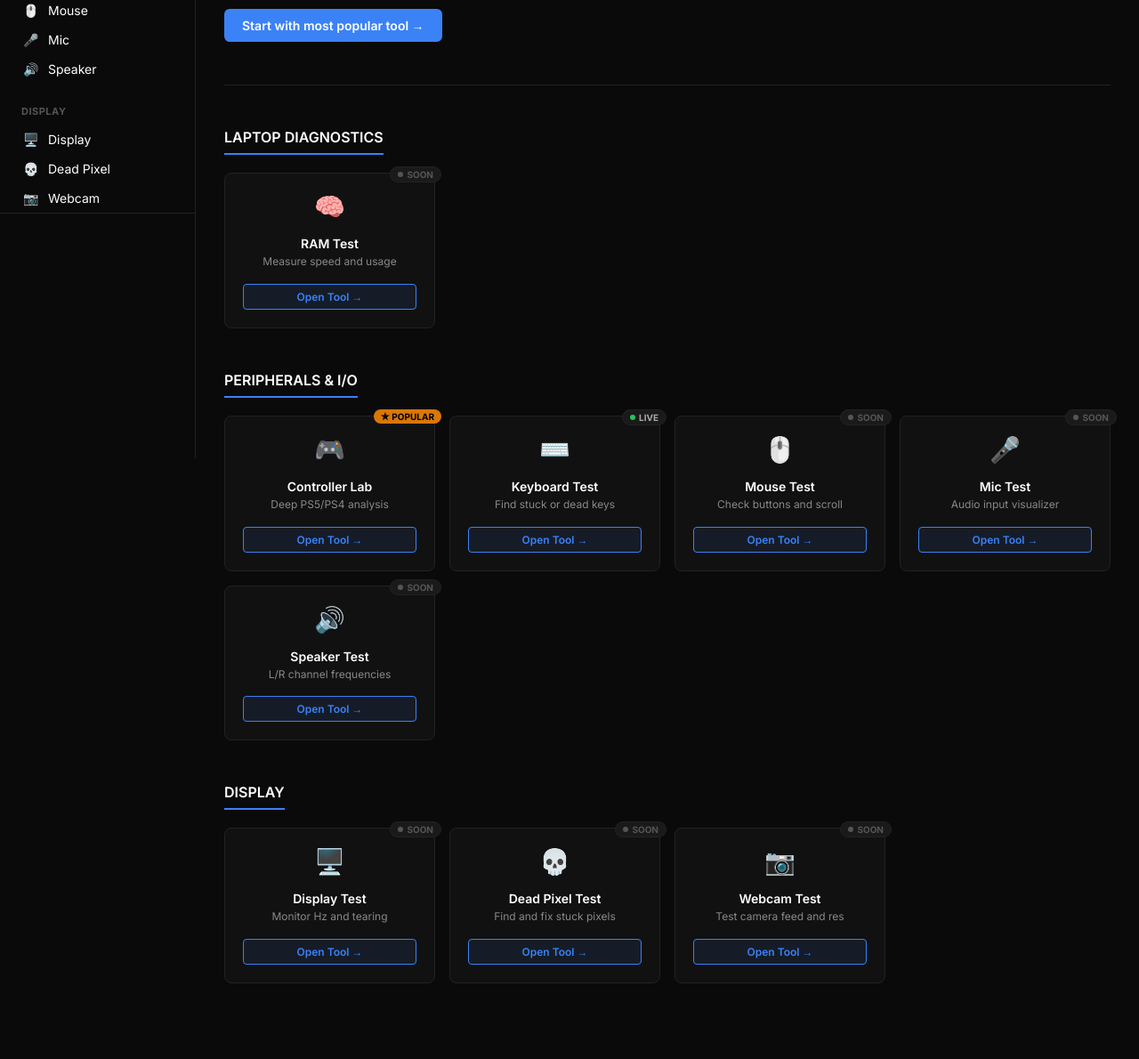
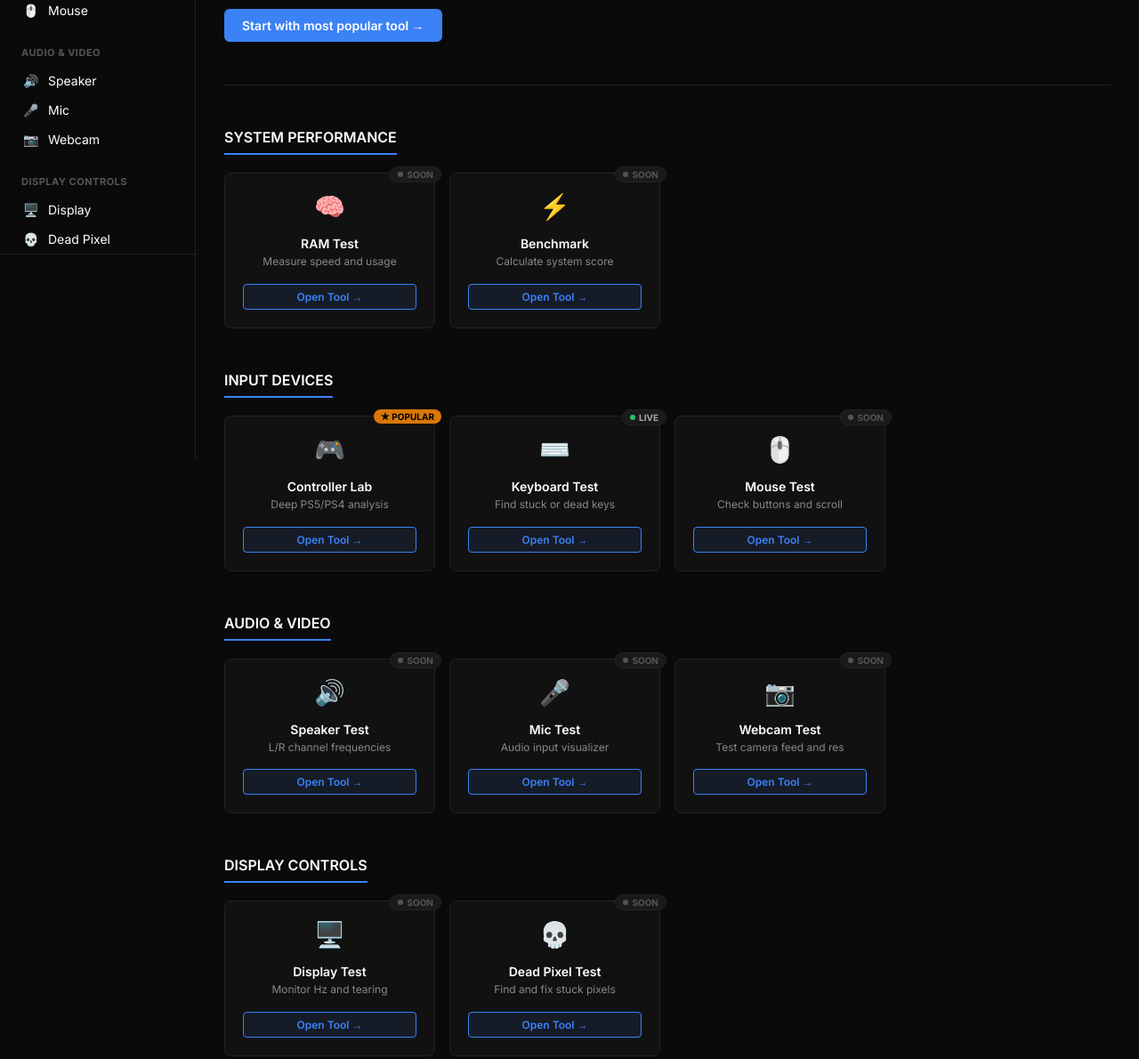
Before and after one commit to Ay4uh/ps-controller-lab, a plain HTML site: page index.html in a window 1280 px wide. Shown: the part 285-1475 px from the top of the page at 89% size. Drawn offline with Linux system fonts and the light colour scheme.

Commit message:
style: reorganize homepage and sidebar categories for better balance

```diff
--- a/index.html
+++ b/index.html
@@ -100,7 +100,7 @@
       <div class="container">
 
         <div class="tool-section">
-          <h2 class="section-title">LAPTOP DIAGNOSTICS</h2>
+          <h2 class="section-title">SYSTEM PERFORMANCE</h2>
           <div class="tool-grid">
 
             <a href="/tools/ram-test/" class="tool-card">
@@ -111,11 +111,19 @@
               <div class="btn-open">Open Tool &rarr;</div>
             </a>
 
+            <a href="/tools/benchmark/" class="tool-card">
+              <span class="badge badge-soon">Soon</span>
+              <div class="tool-icon-large">⚡</div>
+              <h3 class="tool-title">Benchmark</h3>
+              <p class="tool-desc">Calculate system score</p>
+              <div class="btn-open">Open Tool &rarr;</div>
+            </a>
+
           </div>
         </div>
 
         <div class="tool-section">
-          <h2 class="section-title">PERIPHERALS & I/O</h2>
+          <h2 class="section-title">INPUT DEVICES</h2>
           <div class="tool-grid">
 
             <a href="/tools/controller-lab/" class="tool-card">
@@ -142,13 +150,12 @@
               <div class="btn-open">Open Tool &rarr;</div>
             </a>
 
-            <a href="/tools/mic-test/" class="tool-card">
-              <span class="badge badge-soon">Soon</span>
-              <div class="tool-icon-large">🎤</div>
-              <h3 class="tool-title">Mic Test</h3>
-              <p class="tool-desc">Audio input visualizer</p>
-              <div class="btn-open">Open Tool &rarr;</div>
-            </a>
+          </div>
+        </div>
+
+        <div class="tool-section">
+          <h2 class="section-title">AUDIO & VIDEO</h2>
+          <div class="tool-grid">
 
             <a href="/tools/speaker-test/" class="tool-card">
               <span class="badge badge-soon">Soon</span>
@@ -158,11 +165,27 @@
               <div class="btn-open">Open Tool &rarr;</div>
             </a>
 
+            <a href="/tools/mic-test/" class="tool-card">
+              <span class="badge badge-soon">Soon</span>
+              <div class="tool-icon-large">🎤</div>
+              <h3 class="tool-title">Mic Test</h3>
+              <p class="tool-desc">Audio input visualizer</p>
+              <div class="btn-open">Open Tool &rarr;</div>
+            </a>
+
+            <a href="/tools/webcam-test/" class="tool-card">
+              <span class="badge badge-soon">Soon</span>
+              <div class="tool-icon-large">📷</div>
+              <h3 class="tool-title">Webcam Test</h3>
+              <p class="tool-desc">Test camera feed and res</p>
+              <div class="btn-open">Open Tool &rarr;</div>
+            </a>
+
           </div>
         </div>
 
         <div class="tool-section">
-          <h2 class="section-title">DISPLAY</h2>
+          <h2 class="section-title">DISPLAY CONTROLS</h2>
           <div class="tool-grid">
 
             <a href="/tools/display-test/" class="tool-card">
@@ -178,14 +201,6 @@
               <div class="tool-icon-large">💀</div>
               <h3 class="tool-title">Dead Pixel Test</h3>
               <p class="tool-desc">Find and fix stuck pixels</p>
-              <div class="btn-open">Open Tool &rarr;</div>
-            </a>
-
-            <a href="/tools/webcam-test/" class="tool-card">
-              <span class="badge badge-soon">Soon</span>
-              <div class="tool-icon-large">📷</div>
-              <h3 class="tool-title">Webcam Test</h3>
-              <p class="tool-desc">Test camera feed and res</p>
               <div class="btn-open">Open Tool &rarr;</div>
             </a>
 
--- a/shared/sidebar.js
+++ b/shared/sidebar.js
@@ -15,7 +15,7 @@ function injectSidebar(activeToolId = null) {
     <aside class="global-sidebar" id="globalSidebar">
 
       <div class="nav-section">
-        <div class="nav-category">Laptop</div>
+        <div class="nav-category">System Performance</div>
         <ul class="nav-list">
           <li class="nav-item"><a href="/tools/ram-test/" id="nav-ram-test">
             <div class="nav-item-left"><span class="nav-icon">🧠</span> RAM</div>
@@ -27,7 +27,7 @@ function injectSidebar(activeToolId = null) {
       </div>
 
       <div class="nav-section">
-        <div class="nav-category">Peripherals</div>
+        <div class="nav-category">Input Devices</div>
         <ul class="nav-list">
           <li class="nav-item"><a href="/tools/controller-lab/" id="nav-controller-lab">
             <div class="nav-item-left"><span class="nav-icon">🎮</span> Controller</div>
@@ -39,26 +39,32 @@ function injectSidebar(activeToolId = null) {
           <li class="nav-item"><a href="/tools/mouse-test/" id="nav-mouse-test">
             <div class="nav-item-left"><span class="nav-icon">🖱️</span> Mouse</div>
           </a></li>
+        </ul>
+      </div>
+
+      <div class="nav-section">
+        <div class="nav-category">Audio & Video</div>
+        <ul class="nav-list">
+          <li class="nav-item"><a href="/tools/speaker-test/" id="nav-speaker-test">
+            <div class="nav-item-left"><span class="nav-icon">🔊</span> Speaker</div>
+          </a></li>
           <li class="nav-item"><a href="/tools/mic-test/" id="nav-mic-test">
             <div class="nav-item-left"><span class="nav-icon">🎤</span> Mic</div>
           </a></li>
-          <li class="nav-item"><a href="/tools/speaker-test/" id="nav-speaker-test">
-            <div class="nav-item-left"><span class="nav-icon">🔊</span> Speaker</div>
+          <li class="nav-item"><a href="/tools/webcam-test/" id="nav-webcam-test">
+            <div class="nav-item-left"><span class="nav-icon">📷</span> Webcam</div>
           </a></li>
         </ul>
       </div>
 
       <div class="nav-section">
-        <div class="nav-category">Display</div>
+        <div class="nav-category">Display Controls</div>
         <ul class="nav-list">
           <li class="nav-item"><a href="/tools/display-test/" id="nav-display-test">
             <div class="nav-item-left"><span class="nav-icon">🖥️</span> Display</div>
           </a></li>
           <li class="nav-item"><a href="/tools/dead-pixel-test/" id="nav-dead-pixel-test">
             <div class="nav-item-left"><span class="nav-icon">💀</span> Dead Pixel</div>
-          </a></li>
-          <li class="nav-item"><a href="/tools/webcam-test/" id="nav-webcam-test">
-            <div class="nav-item-left"><span class="nav-icon">📷</span> Webcam</div>
           </a></li>
         </ul>
       </div>
```
